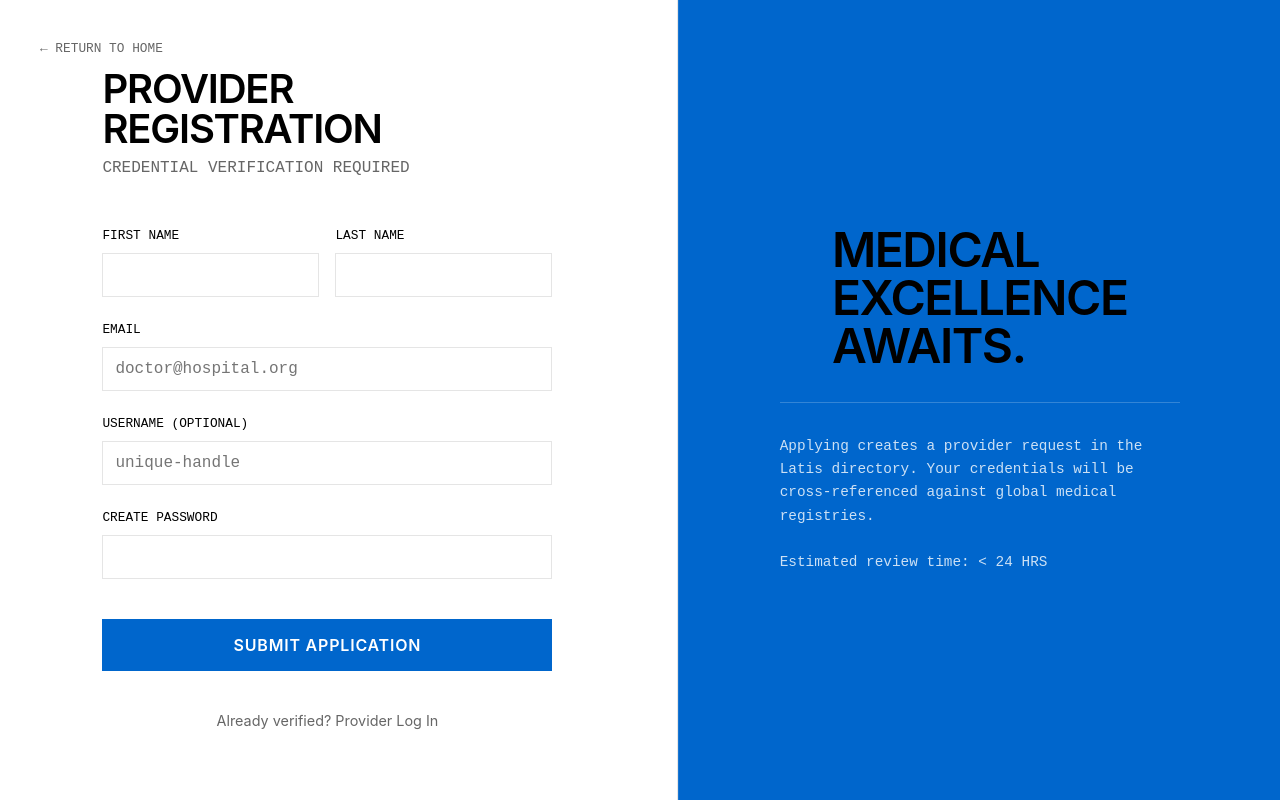
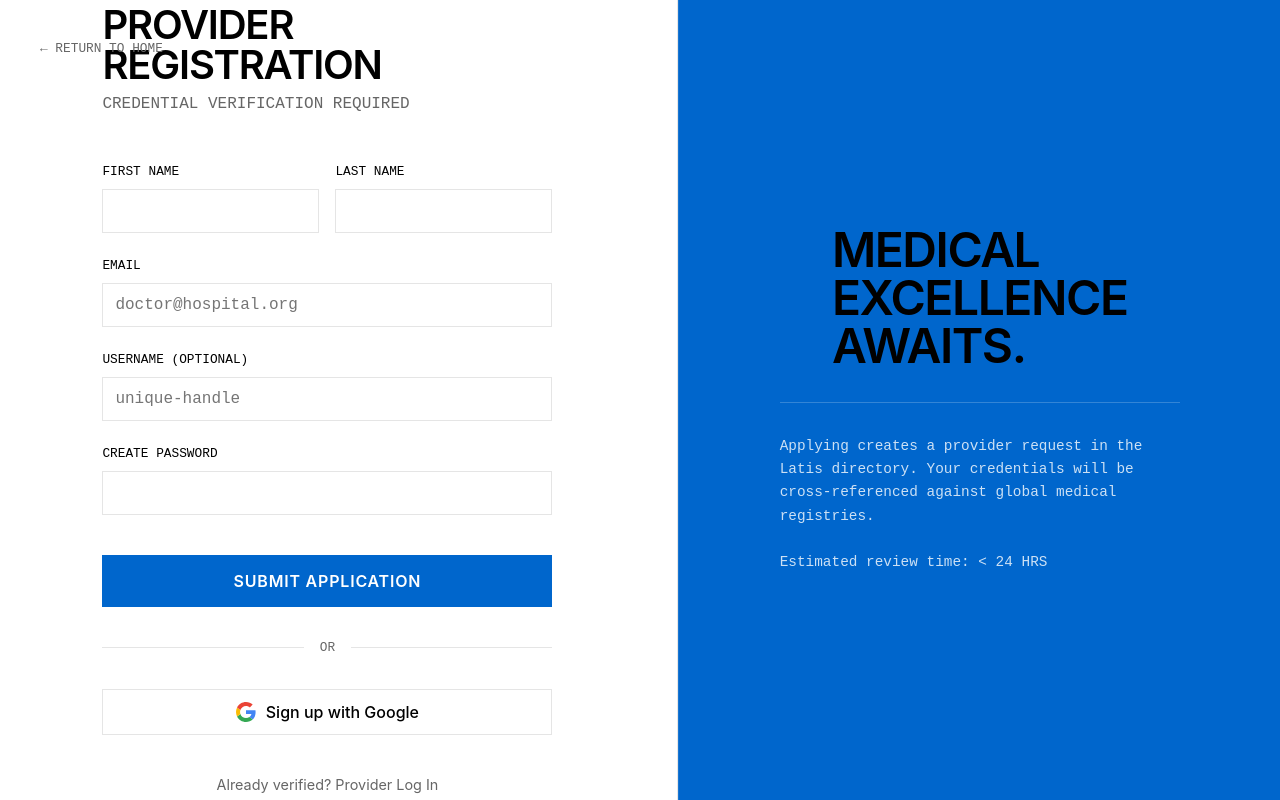
Before and after one commit to alexravi/web_latis, a React (Vite) app: page /signup in a window 1280 px wide. Built offline with nearby package versions, Linux system fonts and the light colour scheme; no server answers.

Commit message:
added google login

```diff
--- a/src/pages/Login.tsx
+++ b/src/pages/Login.tsx
@@ -4,6 +4,7 @@ import GridBackground from '../features/landing/GridBackground';
 import api from '../services/api';
 import toast from 'react-hot-toast';
 import SEO from '../components/SEO';
+import { signInWithGoogle } from '../services/authService';
 
 const Login: React.FC = () => {
     const navigate = useNavigate();
@@ -32,6 +33,27 @@ const Login: React.FC = () => {
         } catch (error: any) {
             console.error('Login error:', error);
             const message = error.response?.data?.message || 'Login failed. Please check your credentials.';
+            toast.error(message);
+        } finally {
+            setLoading(false);
+        }
+    };
+
+    const handleGoogleLogin = async () => {
+        setLoading(true);
+        try {
+            const idToken = await signInWithGoogle();
+            const response = await api.post('/auth/google', { token: idToken });
+
+            if (response.data.success) {
+                localStorage.setItem('token', response.data.token);
+                localStorage.setItem('user', JSON.stringify(response.data.user));
+                toast.success('Successfully logged in with Google');
+                navigate('/dashboard');
+            }
+        } catch (error: any) {
+            console.error('Google Login error:', error);
+            const message = error.response?.data?.message || 'Google Sign-In failed.';
             toast.error(message);
         } finally {
             setLoading(false);
@@ -143,6 +165,40 @@ const Login: React.FC = () => {
                             {loading ? 'SIGNING IN...' : 'SECURE SIGN IN'}
                         </button>
 
+                        <div style={{ display: 'flex', alignItems: 'center', gap: '1rem', margin: '0.5rem 0' }}>
+                            <div style={{ flex: 1, height: '1px', background: 'var(--color-grid)' }}></div>
+                            <span style={{ color: 'var(--color-text-muted)', fontSize: '0.8rem', fontFamily: 'var(--font-mono)' }}>OR</span>
+                            <div style={{ flex: 1, height: '1px', background: 'var(--color-grid)' }}></div>
+                        </div>
+
+                        <button
+                            type="button"
+                            onClick={handleGoogleLogin}
+                            disabled={loading}
+                            style={{
+                                width: '100%',
+                                padding: '12px',
+                                background: 'transparent',
+                                color: 'var(--color-text-main)',
+                                fontSize: '1rem',
+                                fontWeight: 500,
+                                border: '1px solid var(--color-grid)',
+                                cursor: loading ? 'not-allowed' : 'pointer',
+                                display: 'flex',
+                                alignItems: 'center',
+                                justifyContent: 'center',
+                                gap: '10px'
+                            }}
+                        >
+                            <svg width="20" height="20" viewBox="0 0 24 24" fill="none" xmlns="http://www.w3.org/2000/svg">
+                                <path d="M23.52 12.29C23.52 11.43 23.47 10.73 23.32 10.01H12V14.51H18.47C18.18 15.99 17.34 17.25 16.08 18.1L19.95 21.1C22.2 19.01 23.52 15.92 23.52 12.29Z" fill="#4285F4" />
+                                <path d="M12 24C15.24 24 17.96 22.92 19.95 21.1L16.08 18.1C15 18.82 13.62 19.24 12 19.24C8.87 19.24 6.22 17.13 5.27 14.29L1.27 17.38C3.26 21.34 7.37 24 12 24Z" fill="#34A853" />
+                                <path d="M5.27 14.29C5.02 13.57 4.89 12.8 4.89 12C4.89 11.2 5.02 10.43 5.27 9.71L1.27 6.62C0.46 8.23 0 10.06 0 12C0 13.94 0.46 15.77 1.27 17.38L5.27 14.29Z" fill="#FBBC05" />
+                                <path d="M12 4.75C13.77 4.75 15.35 5.36 16.6 6.55L20.02 3.13C17.96 1.21 15.24 0 12 0C7.37 0 3.26 2.66 1.27 6.62L5.27 9.71C6.22 6.87 8.87 4.75 12 4.75Z" fill="#EA4335" />
+                            </svg>
+                            Sign in with Google
+                        </button>
+
                         <div style={{ display: 'flex', justifyContent: 'space-between', marginTop: '1rem', fontSize: '0.9rem' }}>
                             <a href="#" style={{ color: 'var(--color-text-muted)' }}>Forgot Credentials?</a>
                             <Link to="/signup" style={{ color: 'var(--color-text-main)', fontWeight: 600 }}>Apply for Access →</Link>
--- a/src/pages/Signup.tsx
+++ b/src/pages/Signup.tsx
@@ -5,6 +5,7 @@ import api from '../services/api';
 import { checkUsernameAvailability } from '../services/profileService';
 import toast from 'react-hot-toast';
 import SEO from '../components/SEO';
+import { signInWithGoogle } from '../services/authService';
 
 const Signup: React.FC = () => {
     const navigate = useNavigate();
@@ -86,6 +87,29 @@ const Signup: React.FC = () => {
         } catch (error: any) {
             console.error('Signup error:', error);
             const message = error.response?.data?.message || 'Registration failed. Please try again.';
+            toast.error(message);
+        } finally {
+            setLoading(false);
+        }
+    };
+
+    const handleGoogleSignup = async () => {
+        setLoading(true);
+        try {
+            const idToken = await signInWithGoogle();
+            const response = await api.post('/auth/google', { token: idToken });
+
+            if (response.data.success) {
+                localStorage.setItem('token', response.data.token);
+                localStorage.setItem('user', JSON.stringify(response.data.user));
+                toast.success('Successfully signed up with Google');
+                // Check if profile is complete or redirect to complete-profile
+                // For now, assuming new users need to complete profile
+                navigate('/complete-profile');
+            }
+        } catch (error: any) {
+            console.error('Google Signup error:', error);
+            const message = error.response?.data?.message || 'Google Sign-Up failed.';
             toast.error(message);
         } finally {
             setLoading(false);
@@ -273,6 +297,40 @@ const Signup: React.FC = () => {
                             {loading ? 'SUBMITTING...' : 'SUBMIT APPLICATION'}
                         </button>
 
+                        <div style={{ display: 'flex', alignItems: 'center', gap: '1rem', margin: '0.5rem 0' }}>
+                            <div style={{ flex: 1, height: '1px', background: 'var(--color-grid)' }}></div>
+                            <span style={{ color: 'var(--color-text-muted)', fontSize: '0.8rem', fontFamily: 'var(--font-mono)' }}>OR</span>
+                            <div style={{ flex: 1, height: '1px', background: 'var(--color-grid)' }}></div>
+                        </div>
+
+                        <button
+                            type="button"
+                            onClick={handleGoogleSignup}
+                            disabled={loading}
+                            style={{
+                                width: '100%',
+                                padding: '12px',
+                                background: 'transparent',
+                                color: 'var(--color-text-main)',
+                                fontSize: '1rem',
+                                fontWeight: 500,
+                                border: '1px solid var(--color-grid)',
+                                cursor: loading ? 'not-allowed' : 'pointer',
+                                display: 'flex',
+                                alignItems: 'center',
+                                justifyContent: 'center',
+                                gap: '10px'
+                            }}
+                        >
+                            <svg width="20" height="20" viewBox="0 0 24 24" fill="none" xmlns="http://www.w3.org/2000/svg">
+                                <path d="M23.52 12.29C23.52 11.43 23.47 10.73 23.32 10.01H12V14.51H18.47C18.18 15.99 17.34 17.25 16.08 18.1L19.95 21.1C22.2 19.01 23.52 15.92 23.52 12.29Z" fill="#4285F4" />
+                                <path d="M12 24C15.24 24 17.96 22.92 19.95 21.1L16.08 18.1C15 18.82 13.62 19.24 12 19.24C8.87 19.24 6.22 17.13 5.27 14.29L1.27 17.38C3.26 21.34 7.37 24 12 24Z" fill="#34A853" />
+                                <path d="M5.27 14.29C5.02 13.57 4.89 12.8 4.89 12C4.89 11.2 5.02 10.43 5.27 9.71L1.27 6.62C0.46 8.23 0 10.06 0 12C0 13.94 0.46 15.77 1.27 17.38L5.27 14.29Z" fill="#FBBC05" />
+                                <path d="M12 4.75C13.77 4.75 15.35 5.36 16.6 6.55L20.02 3.13C17.96 1.21 15.24 0 12 0C7.37 0 3.26 2.66 1.27 6.62L5.27 9.71C6.22 6.87 8.87 4.75 12 4.75Z" fill="#EA4335" />
+                            </svg>
+                            Sign up with Google
+                        </button>
+
                         <div style={{ textAlign: 'center', marginTop: '1rem', fontSize: '0.9rem' }}>
                             <Link to="/login" style={{ color: 'var(--color-text-muted)' }}>Already verified? Provider Log In</Link>
                         </div>
--- /dev/null
+++ b/src/services/authService.ts
@@ -0,0 +1,15 @@
+import { GoogleAuthProvider, signInWithPopup, type UserCredential } from "firebase/auth";
+import { auth } from "../config/firebase";
+
+export const googleProvider = new GoogleAuthProvider();
+
+export const signInWithGoogle = async (): Promise<string> => {
+    try {
+        const result: UserCredential = await signInWithPopup(auth, googleProvider);
+        const token = await result.user.getIdToken();
+        return token;
+    } catch (error) {
+        console.error("Error signing in with Google", error);
+        throw error;
+    }
+};
```
